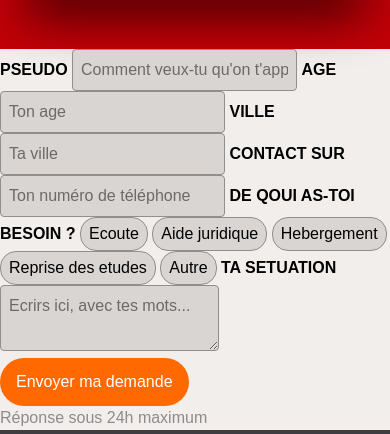
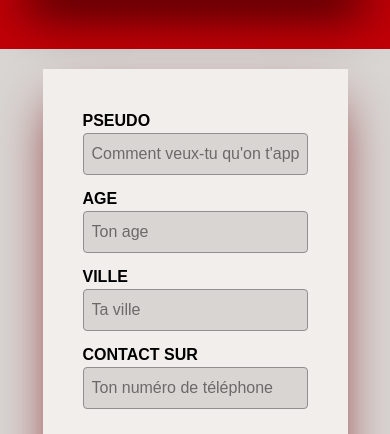
Before and after one commit to Khadija-El-Achyr/Khadija-Elachyr--project-final-HTMLandCSS, a website: page public/pages/espace-sos.html in a window 390 px wide. Shown: the part 344-778 px from the top of the page. Drawn offline with Linux system fonts and the light colour scheme.

Commit message:
feat: add desktop and mobile section2 to espace-sosPage

```diff
--- a/public/pages/espace-sos.html
+++ b/public/pages/espace-sos.html
@@ -45,7 +45,7 @@
             <a class="text-red-600 font-extrabold text-xl " href="./espace-sos.html">Espace SOS</a>
         </nav>
     </header>
-    <main>
+    <main class="flex flex-col gap-5">
         <section class="bg-red-700 flex justify-around py-13 max-sm:flex-col max-sm:gap-5 max-sm:px-3">
             <div>
                 <p class="text-amber-50 font-bold">BESOIN D'AIDE MAINTENANT ?</p>
@@ -58,37 +58,64 @@
                 <p class="font-extrabold text-5xl max-sm:text-3xl">0800 00 11 22</p>
             </div>
         </section>
-        <section class="bg-[#f1eeec]">
-            <span class="">
-                <span>
+        <section class=" flex flex-col items-center  ">
+            <div class="bg-[#f1eeec]  p-10 flex flex-col gap-7 shadow-2xl shadow-red-900">
+                <span class="grid grid-cols-2 grid-rows-2 gap-3 max-sm:flex max-sm:flex-col">
+                    <span class="flex flex-col ">
                         <label class="font-bold" for="">PSEUDO</label>
-                    <input class="bg-[#d8d5d3] p-2 border-1 border-[#8f8f8f] rounded-[4px]" type="text" placeholder="Comment veux-tu qu'on t'appe">
+                        <input class="bg-[#d8d5d3] p-2 border-1 border-[#8f8f8f] rounded-[4px]" type="text"
+                            placeholder="Comment veux-tu qu'on t'appe">
                     </span>
-                <span>
+                    <span class="flex flex-col">
                         <label class="font-bold" for="">AGE</label>
-                    <input class="bg-[#d8d5d3] p-2 border-1 border-[#8f8f8f] rounded-[4px]" type="tel" placeholder="Ton age">
+                        <input class="bg-[#d8d5d3] p-2 border-1 border-[#8f8f8f] rounded-[4px]" type="tel"
+                            placeholder="Ton age">
                     </span>
-                <span>
+                    <span class="flex flex-col">
                         <label class="font-bold" for="">VILLE</label>
-                    <input class="bg-[#d8d5d3] p-2 border-1 border-[#8f8f8f] rounded-[4px]" type="text" placeholder="Ta ville">
+                        <input class="bg-[#d8d5d3] p-2 border-1 border-[#8f8f8f] rounded-[4px]" type="text"
+                            placeholder="Ta ville">
                     </span>
-                <span>
+                    <span class="flex flex-col">
                         <label class="font-bold" for="">CONTACT SUR</label>
-                    <input class="bg-[#d8d5d3] p-2 border-1 border-[#8f8f8f] rounded-[4px]" type="text" placeholder="Ton numéro de téléphone">
+                        <input class="bg-[#d8d5d3] p-2 border-1 border-[#8f8f8f] rounded-[4px]" type="text"
+                            placeholder="Ton numéro de téléphone">
                     </span>
                 </span>
+                <span class="flex flex-col gap-3 max-sm:">
                     <label class="font-bold" for="">DE QOUI AS-TOI BESOIN ?</label>
-            <button class="bg-[#d8d5d3] px-2 py-1 border-1 border-[#8f8f8f] rounded-2xl hover:bg-[#eae9e8]">Ecoute</button>
-            <button class="bg-[#d8d5d3] px-2 py-1 border-1 border-[#8f8f8f] rounded-2xl hover:bg-[#eae9e8]">Aide juridique</button>
-            <button class="bg-[#d8d5d3] px-2 py-1 border-1 border-[#8f8f8f] rounded-2xl hover:bg-[#eae9e8]">Hebergement</button>
-            <button class="bg-[#d8d5d3] px-2 py-1 border-1 border-[#8f8f8f] rounded-2xl hover:bg-[#eae9e8]">Reprise des etudes</button>
-            <button class="bg-[#d8d5d3] px-2 py-1 border-1 border-[#8f8f8f] rounded-2xl hover:bg-[#eae9e8]">Autre</button>
+                    <span class="max-sm:flex max-sm:flex-col max-sm:gap-3">
+                        <button
+                            class="bg-[#d8d5d3] px-2 py-1 border-1 border-[#8f8f8f] rounded-2xl hover:bg-[#eae9e8]">Ecoute</button>
+                        <button
+                            class="bg-[#d8d5d3] px-2 py-1 border-1 border-[#8f8f8f] rounded-2xl hover:bg-[#eae9e8]">Aide
+                            juridique</button>
+                        <button
+                            class="bg-[#d8d5d3] px-2 py-1 border-1 border-[#8f8f8f] rounded-2xl hover:bg-[#eae9e8]">Hebergement</button>
+                        <button
+                            class="bg-[#d8d5d3] px-2 py-1 border-1 border-[#8f8f8f] rounded-2xl hover:bg-[#eae9e8]">Reprise
+                            des etudes</button>
+                        <button
+                            class="bg-[#d8d5d3] px-2 py-1 border-1 border-[#8f8f8f] rounded-2xl hover:bg-[#eae9e8]">Autre</button>
+                    </span>
+                </span>
+                <span class="flex flex-col gap-3">
                     <label class="font-bold" for="">TA SETUATION</label>
-            <textarea class="bg-[#d8d5d3] p-2 border-1 border-[#8f8f8f] rounded-[4px]" name="" id="" placeholder="Ecrirs ici, avec tes mots..."></textarea>
-            <button class="bg-orange-500 text-white px-4 py-3 rounded-[100px] hover:bg-[#d8d5d3] hover:text-orange-500">Envoyer ma demande</button>
+                    <textarea class="bg-[#d8d5d3] p-2 border-1 border-[#8f8f8f] rounded-[4px]" name="" id=""
+                        placeholder="Ecrirs ici, avec tes mots..."></textarea>
+                </span>
+                <span class="flex gap-5 items-center max-sm:flex-col">
+                    <button
+                        class="bg-orange-500 text-white px-4 py-3 rounded-[100px] hover:bg-[#d8d5d3] hover:text-orange-500">Envoyer
+                        ma demande</button>
                     <p class="text-[#8c8c8c]">Réponse sous 24h maximum</p>
+                </span>
+            </div>
         </section>
-    </main>
+        <section>
+
+        </section>
+    </main><br>
     <footer class="bg-[#3d3d42] max-sm:flex-col max-sm:gap-7 max-sm:items-center flex justify-around p-5">
         <div class="flex flex-col gap-4">
             <h1 class="text-[#f58a3c] font-extrabold">EXPLORE</h1>
```
Also changed, not shown: public/css/output.css. Lines whose indentation alone changed are shown as unchanged.
